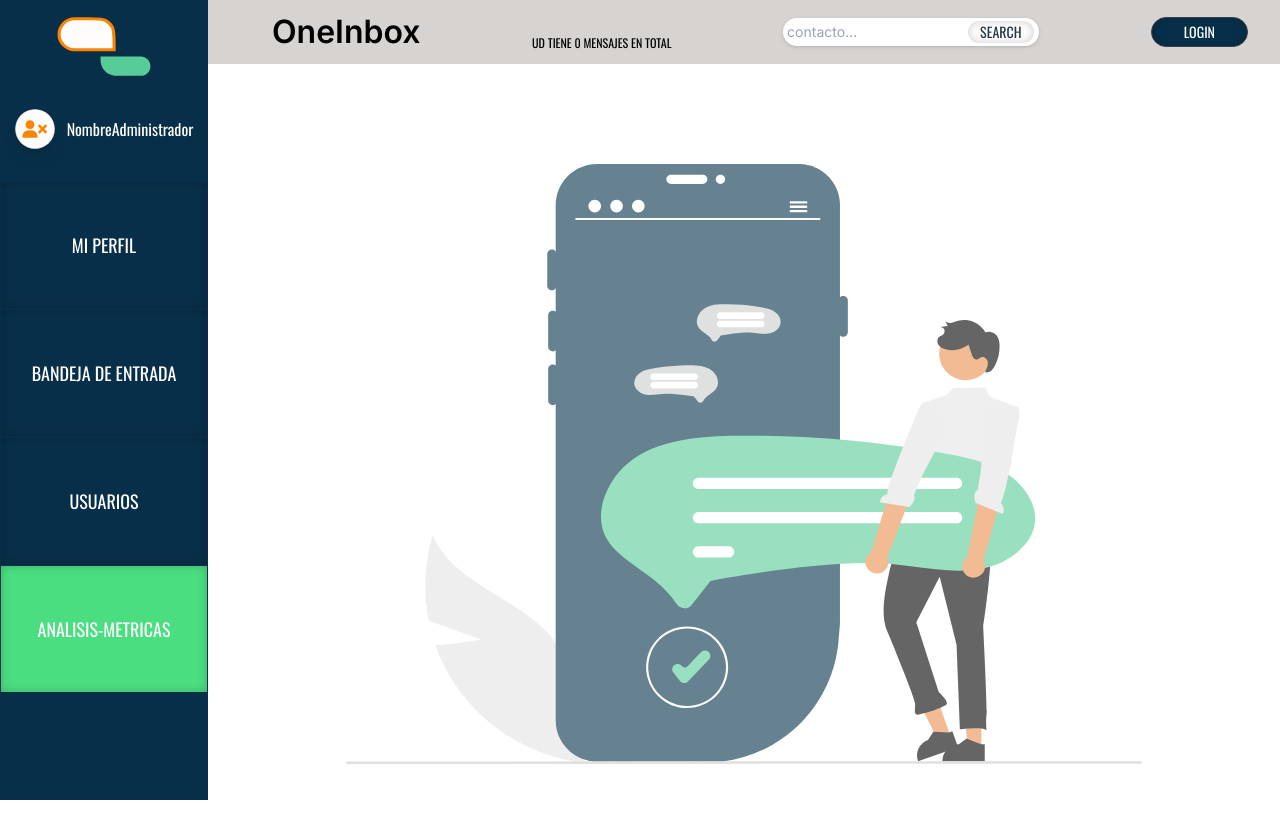
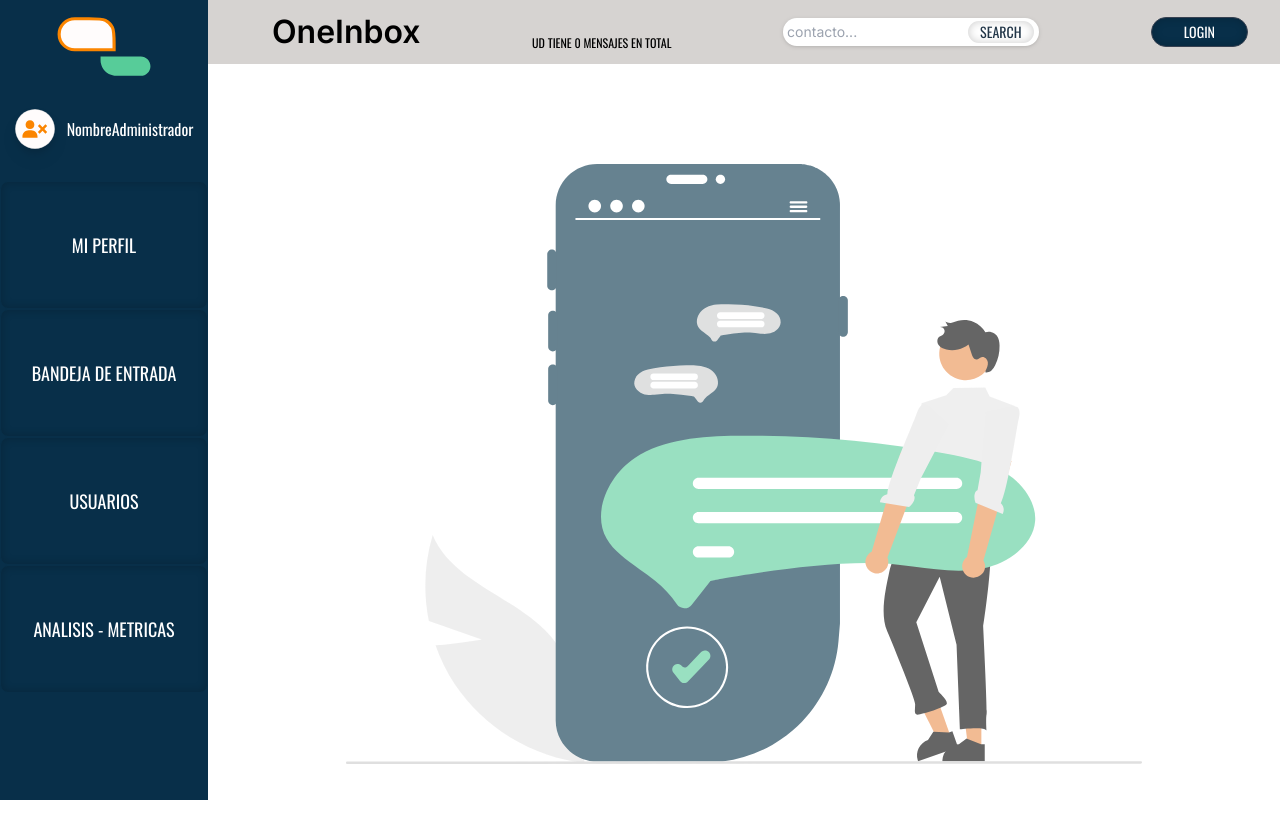
Before and after one commit to MatiasCuadra98/Electrica-mosconi-frontend, a React (Vite) app: page /dashboardAdmi/homeAdmi in a window 1280 px wide. Shown: the top 838 px of the page. Built offline with nearby package versions, Linux system fonts and the light colour scheme.

Commit message:
sidebarA + button

```diff
--- /dev/null
+++ b/public/json/routes.js
@@ -0,0 +1,25 @@
+const routes = [
+    {
+        id: 1,
+        name: "Mi perfil",
+        route: "/dashboardAdmi/profile"
+    },
+    {
+        id: 2,
+        name: "Bandeja de entrada",
+        route: "/dashboardAdmi/inboxAdmi"
+    },
+    {
+        id: 3,
+        name: "usuarios",
+        route: "/dashboardAdmi/usersManagement"
+    },
+    {
+        id: 4,
+        name: "analisis - metricas",
+        route: ""
+    }
+
+]
+
+export default routes;
--- a/src/components/dashboard-admin/SideBarA.jsx
+++ b/src/components/dashboard-admin/SideBarA.jsx
@@ -1,7 +1,7 @@
 import React from "react";
-import { useSelector } from "react-redux";
 import IconUser from "../utils/selectUser/IconUser";
-import NavLinkButton from "../utils/buttons/NavLinkButton";
+import SideBarAButton from "../utils/buttons/SideBarAButton";
+import routes from "../../../public/json/routes";
 
 const SideBarA = ({ user }) => {
   //   const user = useSelector((state) => state.user);
@@ -28,19 +28,10 @@ const SideBarA = ({ user }) => {
         </div>
         <div className="flex flex-col justify-between pt-8">
           {/* seguramente estos links deberan ser modificados al refactorizar el codigo para usar <Outlet /> en el layout del Admi */}
-          <NavLinkButton
-            route={"/dashboardAdmi/profile"}
-            nameRoute={"MI PERFIL"}
-          />
-          <NavLinkButton
-            route={"/dashboardAdmi/inboxAdmi"}
-            nameRoute={"BANDEJA DE ENTRADA"}
-          />
-          <NavLinkButton
-            route={"/dashboardAdmi/usersManagement"}
-            nameRoute={"USUARIOS"}
-          />
-          <NavLinkButton route={null} nameRoute={"ANALISIS-METRICAS"} />
+          {routes &&
+            routes.map((route) => (
+              <SideBarAButton route={route.route} nameRoute={route.name} />
+            ))}
         </div>
       </div>
     </div>
--- a/src/components/utils/buttons/NavLinkButton.jsx
+++ /dev/null
@@ -1,29 +0,0 @@
-import React from "react";
-import { NavLink } from "react-router-dom";
-
-const NavLinkButton = ({ route, nameRoute }) => {
-  return (
-    <NavLink
-      to={route}
-      className={({ isActive }) =>
-        `w-52 h-32 shadow-inner border border-sky-950 flex items-center justify-center ${
-          isActive ? "bg-green-400" : "bg-sky-950"
-        }`
-      }
-    >
-      <div className="flex items-center justify-end">
-        <div
-          className={`w-48 h-28 flex items-center justify-center ${({
-            isActive,
-          }) => (isActive ? "border-amber-500 border-4" : "")}`}
-        >
-          <h1 className=" text-white text-lg font-normal font-['Oswald'] uppercase">
-            {nameRoute}
-          </h1>
-        </div>
-      </div>
-    </NavLink>
-  );
-};
-
-export default NavLinkButton;
--- /dev/null
+++ b/src/components/utils/buttons/SideBarAButton.jsx
@@ -0,0 +1,33 @@
+import React from "react";
+import { useNavigate } from "react-router-dom";
+import { useState } from "react";
+
+const SideBarAButton = ({ route, nameRoute }) => {
+  const navigate = useNavigate();
+  const [isActive, setIsActive] = useState(false);
+  const handlerOnclick = () => {
+    navigate(route);
+    setIsActive(true);
+  };
+  return (
+    <div>
+      {isActive ? (
+        <div>
+          <button className="w-52 h-32 shadow-inner border border-green-400 flex items-center justify-center bg-green-400 text-white text-lg font-normal font-['Oswald'] uppercase">
+            <div className="w-48 h-28 flex items-center justify-end border-amber-500 border-4">
+              {nameRoute}
+            </div>
+          </button>
+        </div>
+      ) : (
+        <div>
+          <button className="w-52 h-32 shadow-inner border border-sky-950 flex items-center justify-center bg-sky-950 hover:bg-amber-500 text-white text-lg font-normal font-['Oswald'] uppercase">
+            {nameRoute}
+          </button>
+        </div>
+      )}
+    </div>
+  );
+};
+
+export default SideBarAButton;
```
Also changed, not shown: public/json/userJson.js (deleted, +0 -53 lines).
